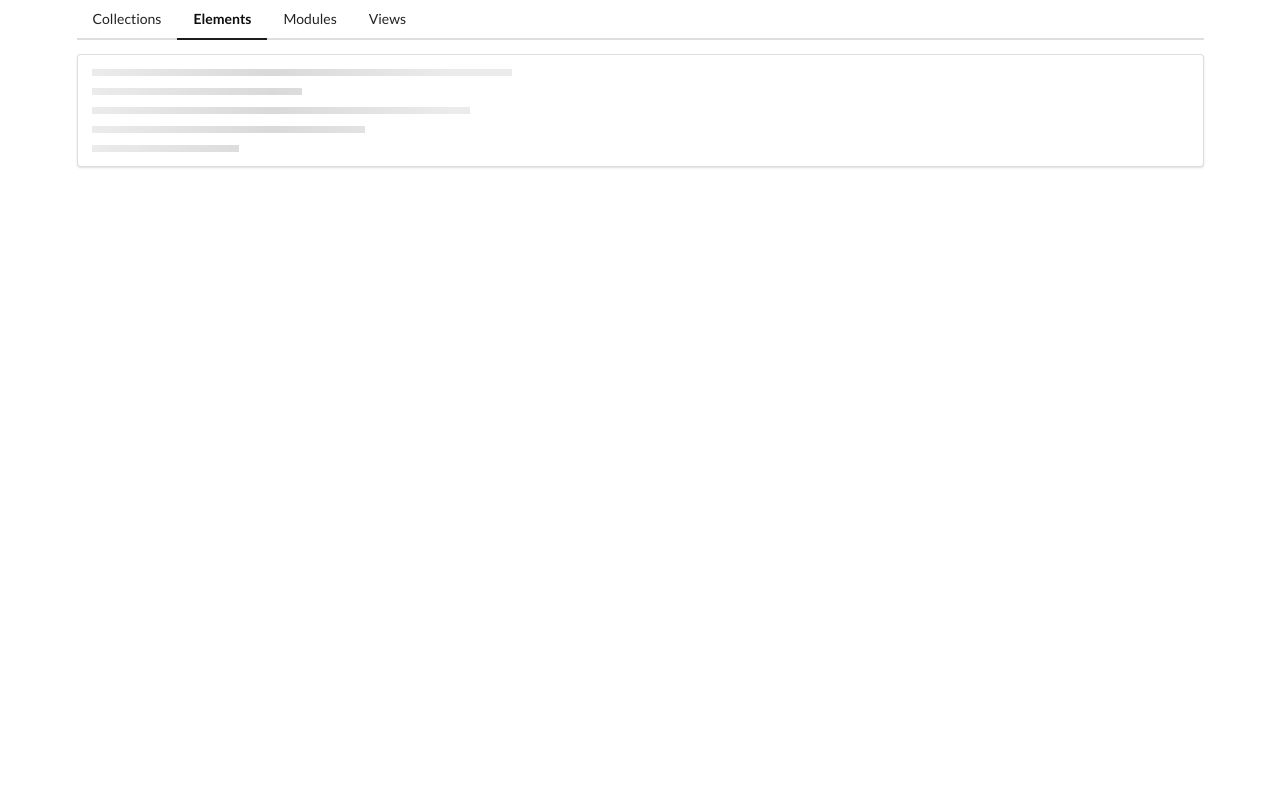
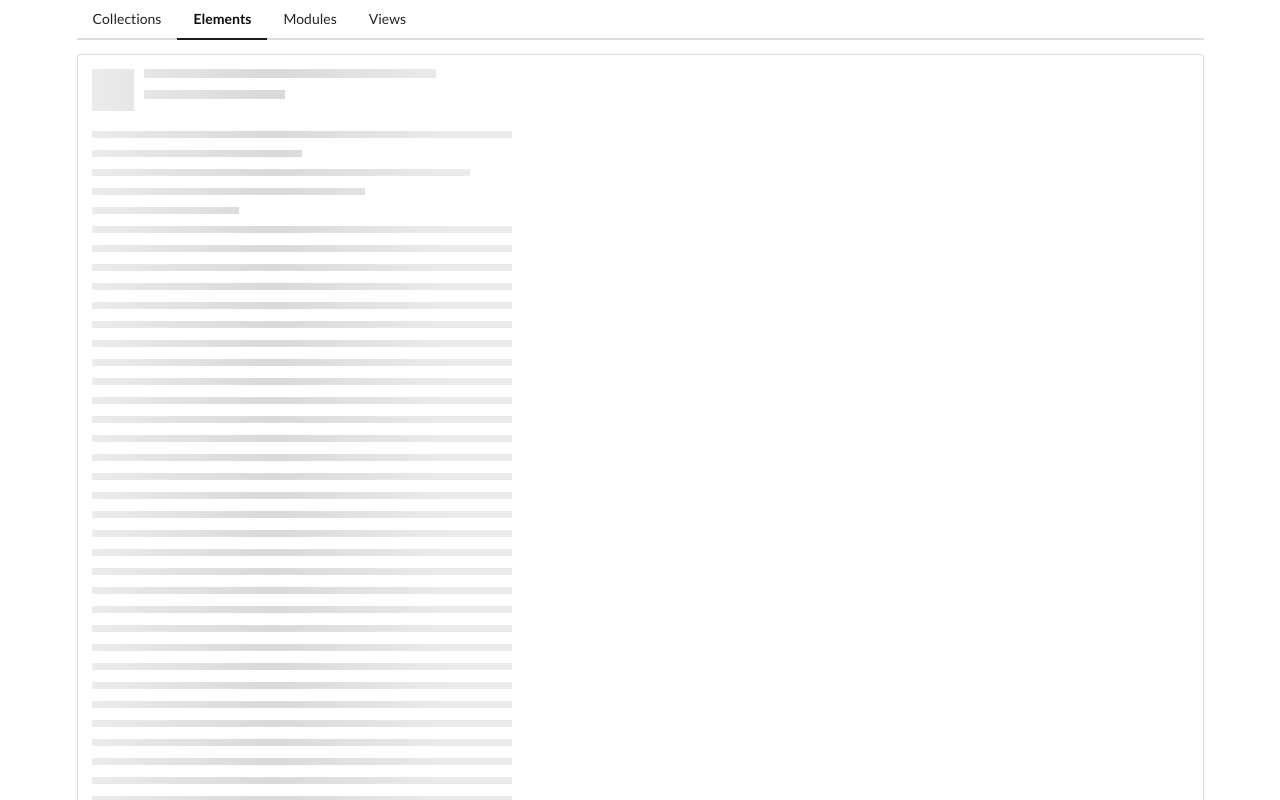
Before and after one commit to tn-teamrg/components-showcase, an Angular app: page /elements in a window 1280 px wide. Shown: the top 800 px of the page. Built offline with nearby package versions, Linux system fonts and the light colour scheme.

Commit message:
add custom directive

```diff
--- a/src/app/elements/elements-home/elements-home.component.html
+++ b/src/app/elements/elements-home/elements-home.component.html
@@ -1 +1 @@
-<app-placeholder [header]="false"></app-placeholder>
+<app-placeholder [header]="true" [lines]="50"></app-placeholder>
--- a/src/app/elements/elements.module.ts
+++ b/src/app/elements/elements.module.ts
@@ -4,12 +4,14 @@
 import { ElementsRoutingModule } from './elements-routing.module';
 import { ElementsHomeComponent } from './elements-home/elements-home.component';
 import { PlaceholderComponent } from './placeholder/placeholder.component';
+import { TimesDirective } from './times.directive';
 
 
 @NgModule({
   declarations: [
     ElementsHomeComponent,
-    PlaceholderComponent
+    PlaceholderComponent,
+    TimesDirective
   ],
   imports: [
     CommonModule,
--- a/src/app/elements/placeholder/placeholder.component.html
+++ b/src/app/elements/placeholder/placeholder.component.html
@@ -4,10 +4,6 @@
     <div class="line"></div>
   </div>
   <div class="paragraph">
-    <div class="line"></div>
-    <div class="line"></div>
-    <div class="line"></div>
-    <div class="line"></div>
-    <div class="line"></div>
+    <div *appTimes="lines" class="line"></div>
   </div>
 </div>
--- a/src/app/elements/placeholder/placeholder.component.ts
+++ b/src/app/elements/placeholder/placeholder.component.ts
@@ -7,6 +7,7 @@
 })
 export class PlaceholderComponent implements OnInit {
   @Input() header = true;
+  @Input() lines = 7;
 
   constructor() { }
 
--- /dev/null
+++ b/src/app/elements/times.directive.ts
@@ -0,0 +1,20 @@
+import { Directive, Input, TemplateRef, ViewContainerRef } from '@angular/core';
+
+@Directive({
+  selector: '[appTimes]'
+})
+export class TimesDirective {
+
+  constructor(
+    private viewContainer: ViewContainerRef,
+    private templateRef: TemplateRef<any>
+  ) { }
+  @Input('appTimes') set render(times: number){
+    this.viewContainer.clear();
+
+    for(let i = 0; i < times; i++){
+      this.viewContainer.createEmbeddedView(this.templateRef, {})
+    }
+  }
+
+}
```
Also changed, not shown: 1 other file (tests, documents, lock files or other folders).
